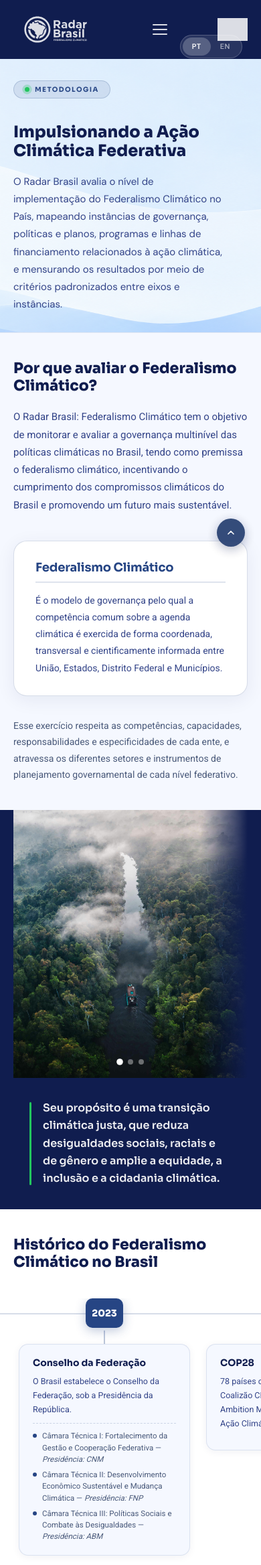
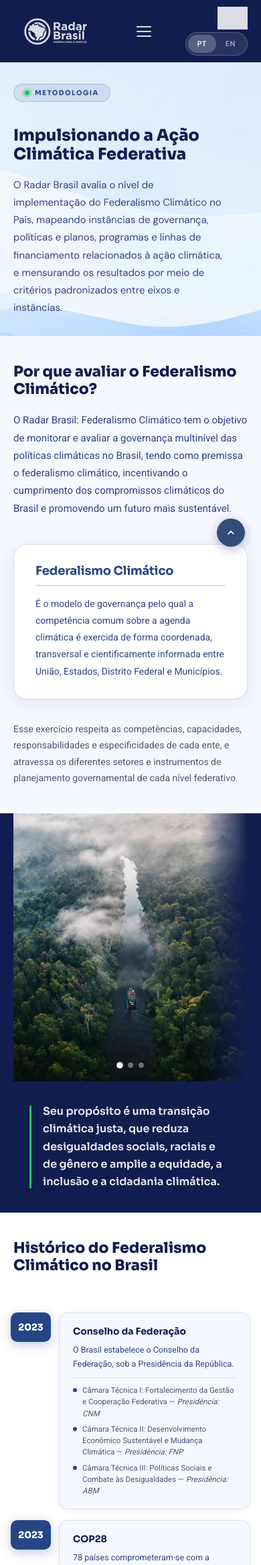
Before and after one commit to dadosfnp/radar-brasil, a Django app: page /metodologia/ in a window 390 px wide. Shown: the top 2336 px of the page at 67% size. Run offline with Django 5.2, Linux system fonts and the light colour scheme; grey boxes are pictures that could not be loaded.

Commit message:
style: mobile UX - pill PT/EN, timeline vertical, mapas full-screen
- base.css v7: pill PT/EN sai de position:absolute para empilhado
  verticalmente abaixo do logo FNP em mobile (flex-direction: column)
- metodologia.css v21: timeline converte para layout vertical em <=600px
  (bolha do ano + card lado a lado, sem scroll horizontal)
- nota-pais.css v8: mapa passa de 65vh para calc(100svh - 88px) em 900px
- mapa-georreferenciado.css v6: mesma correcao de altura full-screen
- docs/design.md e docs/CHANGELOG.md atualizados

```diff
--- a/base_templates/base.html
+++ b/base_templates/base.html
@@ -31,7 +31,7 @@
     <link href="https://fonts.googleapis.com/css2?family=Roboto:wght@300;400;500;700&family=Sora:wght@400;600;700&family=DM+Sans:wght@400;500;600&display=swap" rel="stylesheet">
     <link rel="stylesheet" href="{% static 'css/tokens.css' %}?v=2">
     <link rel="stylesheet" href="{% static 'css/components.css' %}?v=2">
-    <link rel="stylesheet" href="{% static 'css/base.css' %}?v=6">
+    <link rel="stylesheet" href="{% static 'css/base.css' %}?v=7">
     {% block extra_head %}{% endblock %}
 </head>
 <body class="{% block body_class %}rb-body{% endblock %}">
--- a/static/css/base.css
+++ b/static/css/base.css
@@ -511,15 +511,24 @@ body.rb-body {
         height: 68px;
     }
 
-    /* FNP logo + lang */
+    /* FNP logo + lang — empilhados verticalmente no mobile */
     .rb-header-logo {
         grid-column: 3 / 4;
         justify-self: end;
         padding-right: 8px;
-        gap: 5px;
+        flex-direction: column;
+        align-items: flex-end;
+        gap: 4px;
     }
     .rb-header-logo-img {
         height: 34px;
+    }
+    /* Pill PT|EN sai do absolute e fica no fluxo flex normal */
+    .rb-lang-form {
+        position: static;
+    }
+    .rb-lang-btn {
+        padding: 5px 10px;
     }
 
     /* Navbar mobile: hamburger no centro, dropdown abaixo do header */
--- a/static/css/mapa-georreferenciado.css
+++ b/static/css/mapa-georreferenciado.css
@@ -759,10 +759,11 @@ body.mapa-page .rb-main {
     }
     .mg-sidebar-header h3 { display: flex; align-items: center; gap: 7px; }
 
-    /* Map area: altura explícita para que position:absolute dos filhos ancora corretamente */
+    /* Map area: altura full-screen (Google Maps pattern) — header ~88px */
     .mg-map-area {
         border-radius: 12px;
-        height: 65vh;
+        height: calc(100vh - 88px);
+        height: calc(100svh - 88px);
         flex-shrink: 0;
     }
     /* Leaflet preenche o container com position:absolute */
--- a/static/css/metodologia.css
+++ b/static/css/metodologia.css
@@ -1038,4 +1038,40 @@ body.metodologia-page .rb-main {
 @media (max-width: 600px) {
     .meto-criterion-row { flex-direction: column; align-items: flex-start; gap: 6px; }
     .meto-nivel-pills .meto-pip { width: 20px; height: 20px; font-size: 0.625rem; }
+
+    /* Timeline: layout vertical empilhado (ano + card lado a lado) */
+    .meto-timeline-scroll-outer {
+        overflow-x: visible;
+        overflow-y: visible;
+        padding: 16px;
+    }
+    .meto-timeline-scroll-outer::before {
+        display: none; /* esconde a linha horizontal */
+    }
+    .meto-timeline-track {
+        flex-direction: column;
+        min-width: 0;
+        padding-top: 0;
+        gap: 16px;
+    }
+    .meto-tl-event {
+        width: 100%;
+        flex-direction: row;
+        align-items: flex-start;
+        gap: 12px;
+    }
+    .meto-tl-year-bubble {
+        position: static;
+        min-width: 60px;
+        width: 60px;
+        flex-shrink: 0;
+        align-self: flex-start;
+        margin-top: 0;
+    }
+    .meto-tl-connector { display: none; }
+    .meto-tl-card {
+        flex: 1;
+        margin: 0;
+        width: auto;
+    }
 }
--- a/static/css/nota-pais.css
+++ b/static/css/nota-pais.css
@@ -499,10 +499,11 @@ body.np-body .rb-main {
         padding: 14px 18px 12px;
     }
 
-    /* Mapa: altura explícita para ancorar corretamente position:absolute filhos */
+    /* Mapa: altura full-screen (Google Maps pattern) — header ~88px */
     .np-map-container {
         position: relative;
-        height: 65vh;
+        height: calc(100vh - 88px);
+        height: calc(100svh - 88px);
         flex-shrink: 0;
     }
     #np-map { position: absolute; inset: 0; width: 100%; height: 100%; }
--- a/templates/municipios/mapa-georreferenciado.html
+++ b/templates/municipios/mapa-georreferenciado.html
@@ -9,7 +9,7 @@
     <link rel="preconnect" href="https://fonts.googleapis.com">
     <link href="https://fonts.googleapis.com/css2?family=Sora:wght@400;600;700&display=swap" rel="stylesheet">
     <link rel="stylesheet" href="https://unpkg.com/leaflet@1.9.4/dist/leaflet.css" />
-    <link rel="stylesheet" href="{% static 'css/mapa-georreferenciado.css' %}?v=5">
+    <link rel="stylesheet" href="{% static 'css/mapa-georreferenciado.css' %}?v=6">
 {% endblock %}
 
 {% block content %}
--- a/templates/municipios/metodologia.html
+++ b/templates/municipios/metodologia.html
@@ -7,7 +7,7 @@
 
 {% block extra_head %}
     <link href="https://fonts.googleapis.com/css2?family=Sora:wght@400;600;700;800&family=DM+Mono:wght@400;500&display=swap" rel="stylesheet">
-    <link rel="stylesheet" href="{% static 'css/metodologia.css' %}?v=20">
+    <link rel="stylesheet" href="{% static 'css/metodologia.css' %}?v=21">
 {% endblock %}
 
 {% block content %}
--- a/templates/municipios/nota-pais.html
+++ b/templates/municipios/nota-pais.html
@@ -9,7 +9,7 @@
     <link rel="preconnect" href="https://fonts.googleapis.com">
     <link href="https://fonts.googleapis.com/css2?family=Sora:wght@400;600;700&display=swap" rel="stylesheet">
     <link rel="stylesheet" href="https://unpkg.com/leaflet@1.9.4/dist/leaflet.css" />
-    <link rel="stylesheet" href="{% static 'css/nota-pais.css' %}?v=7">
+    <link rel="stylesheet" href="{% static 'css/nota-pais.css' %}?v=8">
 {% endblock %}
 
 {% block content %}
```
Also changed, not shown: docs/design.md (+18 -0 lines), docs/CHANGELOG.md.
